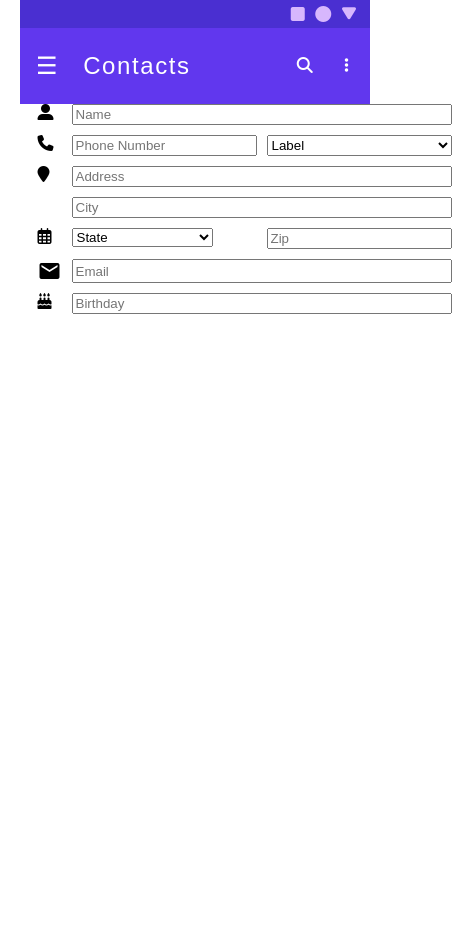
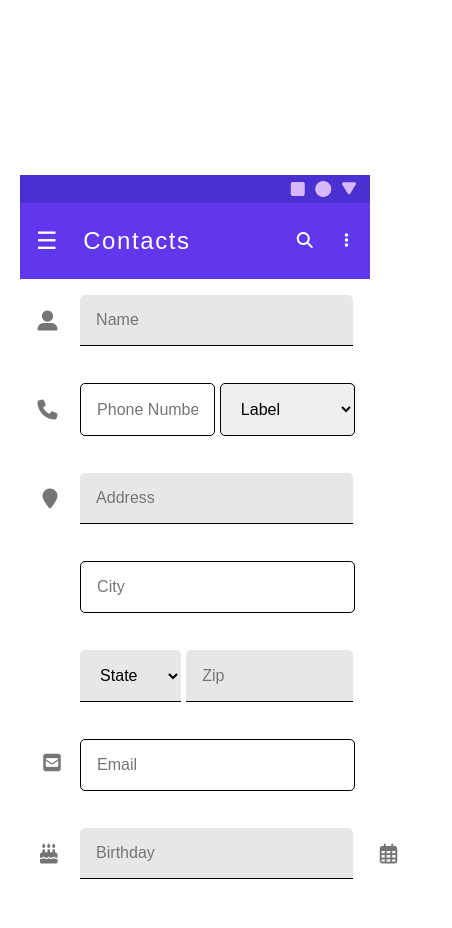
Before and after one commit to rewpolo/mobile-survey, a plain HTML site: page index.html in a window 390 px wide. Shown: the whole page, 452 px wide, since content can reach past the window. Before the commit the page ends 844 px from the top, so only its background shows below. Drawn offline with Linux system fonts and the light colour scheme.

Commit message:
Final touches

```diff
--- a/index.html
+++ b/index.html
@@ -23,15 +23,14 @@
         <i class="fa fa-ellipsis-v"></i>
       </div>
     </nav>
-
     <section class="form">
       <form action="">
         <label for="name" class="person-icon">
-          <i class="fas fa-user-alt"></i>
+          <i class="fas fa-user-alt grey"></i>
         </label>
         <input type="text" placeholder="Name" class="name-input back" id="name">
         <label for="phone" class="phone-icon">
-          <i class="fas fa-phone"></i>
+          <i class="fas fa-phone grey"></i>
         </label>
         <input type="tel" name="phone" id="phone"pattern="[0-9]{3}-[0-9]{3}-[0-9]{4}" placeholder="Phone Number" class="phone-input">
         <select name="kind" id="label" class="label-input">
@@ -41,7 +40,7 @@
           <option value="business">Business</option>
         </select>
         <label for="address" class="add">
-          <i class="fas fa-map-marker"></i>
+          <i class="fas fa-map-marker grey"></i>
         </label>
         <input type="text" name="address" id="address" placeholder="Address" class="add-input back">
         <input type="text" name="address" id="city" placeholder="City" class="city">
@@ -103,13 +102,13 @@
         </label>
         <label for="zip"></label>
         <input type="text" name="zip" id="zip" class="zip" placeholder="Zip" oninput="this.value = this.value.replace(/[^0-9.]/g, '').replace(/(\..*)\./g, '$1');">
-        <label for="email" class="email material-icons">email</label>
+        <label for="email" class="email fas fa-envelope-square grey"></label>
         <input type="email" name="email" id="email" placeholder="Email" class="email-input">
         <label for="birthday" class="birth">
-          <i class="fa fa-birthday-cake"></i>
+          <i class="fa fa-birthday-cake grey"></i>
         </label>
         <input type="text" class="date-input" name="birthday" id="birthday" placeholder="Birthday" onfocus="(this.type='date')" onblur="(this.type='text')">
-        <i class="far fa-calendar-alt icon-form"></i>
+        <i class="far fa-calendar-alt icon-form grey"></i>
       </form>
     </section>
 
--- a/style.css
+++ b/style.css
@@ -6,6 +6,7 @@
     --navBar: #6137EE;
     --icons: #D7B7FD;
     --back: #E7E7E8;
+    --grey: #757575;
     font-family: Arial, Helvetica, sans-serif;
     letter-spacing: .10rem;
     box-sizing: border-box;
@@ -21,12 +22,14 @@
     display: flex;
     justify-content: flex-end;
     padding: 0.375rem;
+    margin-top: 50%;
   }
 
   .icon {
     color: var(--icons);
     margin-right: 0.55rem;
   }
+
   .fa-play {
     transform: rotate(90deg);
   }
@@ -57,13 +60,13 @@
   }
 
   .form {
+    width: 90%;
     margin: auto;
-    width: 90%;
   }
 
   form {
     display: grid;
-    grid-template-columns: repeat(3, 1fr);
+    grid-template-columns: 1fr, 2fr, 2fr;
     grid-template-rows: auto;
     grid-template-areas:
       "pL nM nM"
@@ -73,21 +76,111 @@
       ". sD zP"
       "eM eI eI"
       "bI dI dI";
-      grid-gap: 10px;
+      font-family: Arial, Helvetica, sans-serif;
+      box-sizing: border-box;
+      grid-gap: 5px;
+      min-width: 0;
+      max-width: 100%;
+      width: 90%;
   }
 
-  .person-icon {grid-area: pL;}
+  .name-input, .add-input, .state, .zip, .date-input {
+    padding: 1rem;
+    font-size: 1rem;
+    margin: 1rem 0;
+    border-top-left-radius: 5px;
+    border-top-right-radius: 5px;
+    border-top: none;
+    border-left: none;
+    border-right: none;
+    border-bottom: 1px solid black;
+    background-color: var(--back);
+    width: 100%;
+    max-width: 100%;
+    margin-left: auto;
+    margin-right: auto;
+  }
+
+  .phone-input, .label-input, .city, .email-input {
+    margin: 1rem 0;
+    padding: 1rem;
+    border-radius: 5px;
+    font-size: 1rem;
+    width: 100%;
+    max-width: 100%;
+    border: 1px solid black;
+  }
+
+  .label-input {
+    margin-left: 2.1rem;
+  }
+
+  .person-icon {
+    grid-area: pL;
+    display: flex;
+    justify-content: flex-end;
+    align-content: center;
+    flex-wrap: wrap;
+    margin-right: 1rem;
+    font-size: 1.25rem;
+  }
   .name-input {grid-area: nM;}
-  .phone-icon {grid-area: pI;}
+
+  .phone-icon {
+    grid-area: pI;
+    display: flex;
+    justify-content: flex-end;
+    align-content: center;
+    flex-wrap: wrap;
+    margin-right: 1rem;
+    font-size: 1.25rem;
+  }
   .phone-input {grid-area: pN}
   .label-input {grid-area: lI;}
-  .add {grid-area: ad;}
+
+  .add {
+    grid-area: ad;
+    display: flex;
+    justify-content: flex-end;
+    align-content: center;
+    flex-wrap: wrap;
+    margin-right: 1rem;
+    font-size: 1.25rem;
+  }
+
   .add-input {grid-area: aI;}
   .city {grid-area: cI;}
   .state-drop {grid-area: sD}
   .zip {grid-area: zP;}
-  .email {grid-area: eM;}
+  .email {
+    grid-area: eM;
+    font-size: 1.25rem;
+    margin-left: 15%;
+    margin-top: 80%;
+  }
   .email-input {grid-area: eI;}
-  .birth {grid-area: bI;}
-  .date-input {grid-area: dI;}
+
+  .birth {
+    grid-area: bI;
+    display: flex;
+    justify-content: flex-end;
+    align-content: center;
+    flex-wrap: wrap;
+    margin-right: 1rem;
+    font-size: 1.25rem;
+  }
+  .date-input {
+    grid-area: dI;
+  }
+
+  .grey {
+    color: var(--grey);
+  }
+
+  .icon-form {
+    position: relative;
+    top: 250%;
+    left: 910%;
+    font-size: 1.25rem;
+  }
 }
```
